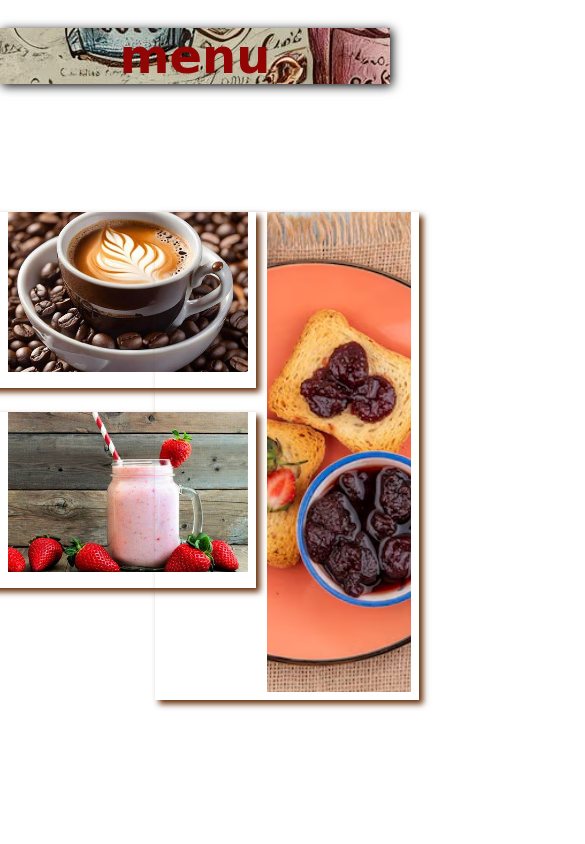
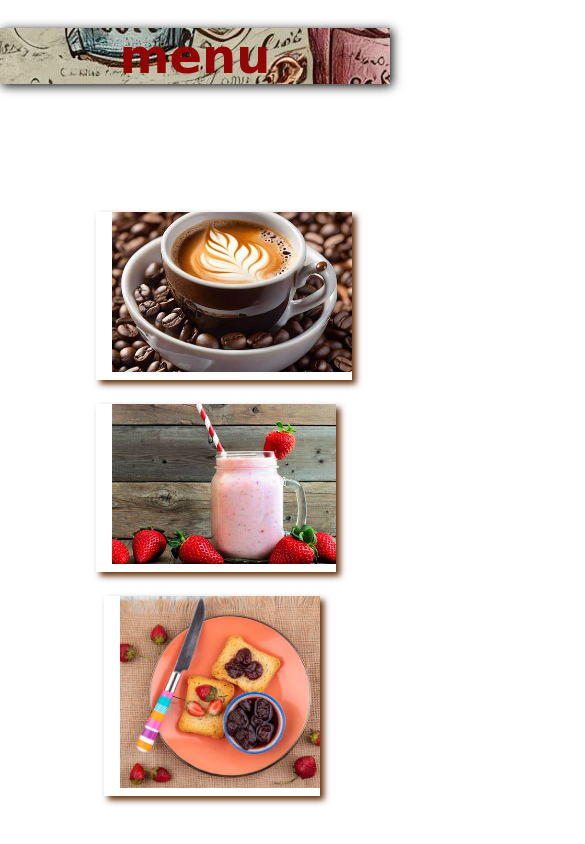
Before and after one commit to MAmateoarias/Besch, a plain HTML site: page index.html in a window 390 px wide. Shown: the part 2429-3273 px from the top of the page, 585 px wide, since content can reach past the window. Drawn offline with Linux system fonts and the light colour scheme; a script that the page names is missing; files whose address does not match are found by name; a web font is replaced by a local one.

Commit message:
Update Besch.css

```diff
--- a/AyAyAyMaria/Besch.css
+++ b/AyAyAyMaria/Besch.css
@@ -487,6 +487,9 @@
       }
      }
      @media (max-width: 575.98px){
+      body{
+        height: 20vh;
+      }
       .Botones{
         font-size: 1em;
        width: 100%;
@@ -536,37 +539,49 @@
         font-size: 3em;
       }
       .cafeteria{
-        width: 18em;
-        height: 11em;
-        margin-left: -2em;
+        width: 16em;
+        height: 10.5em;
+        margin-left: 6em;
       }
       .imgcafe{
         width: 15em;
         height: 10em;
-        margin-left: 2.5em;
+        margin-left: 1em;
       }
       .JLL{
         display: flex;
-        width: 18em;
-        height: 11em;
-        margin-left: -2em;
+        width: 15em;
+        height: 10.5em;
+        margin-left: 6em;
         transform: translateY(-133.5em);
       }
       .imgJLL{
         width: 15em;
         height: 10em;
-        margin-left: 2.5em;
+        margin-left: 1em;
       }
       .desayunos{
         display: flex;
-        width: 16.5em;
-        height: 30.5em;
-        margin-left: 9.7em;
-        transform: translateY(-227em);
+        width: 13.5em;
+        height: 12.5em;
+        margin-left: 6.5em;
+        padding-left: 0em;
+        padding-right: 0em;
+        transform: translateY(-202em);
       }
       .imgdesayuno{
-        width: 9em;
-        height: 30em;
-        margin-left: 7em;
+        width: 15em;
+        height: 12em;
+        margin-left: 1em;
+      }
+      .ubicacion{
+       width: 24.3em;
+       height: 20em;
+       top: 300em;
+      }
+      .mapa{
+        transform: translateX(6.5em);
+        width: 10em;
+        height: 10em;
       }
      }
```
